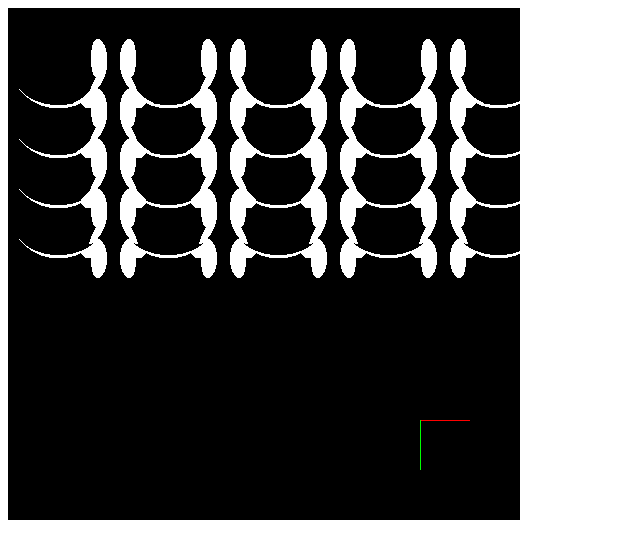
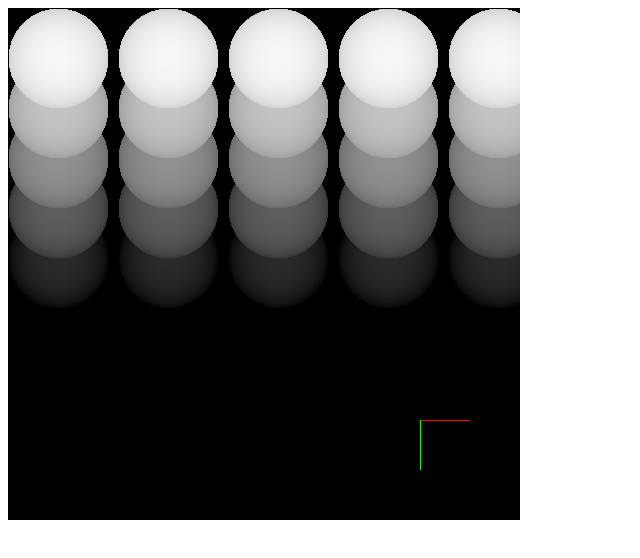
Before and after one commit to citelao/why_not_renderer, a website with bundled scripts: page src/index.html in a window 1280 px wide. Shown: the whole page, without its empty margins (0-640 px from the left). Built offline with nearby package versions, Linux system fonts and the light colour scheme.

Commit message:
allow different render modes and prototype radios

```diff
--- a/src/js/index.ts
+++ b/src/js/index.ts
@@ -7,6 +7,11 @@ console.log("Loading renderer!");
 
 const canvas = document.getElementById("canvas") as HTMLCanvasElement;
 const ctx = canvas.getContext("2d");
+
+// const render_type_radios = document.getElementsByName("render_type");
+
+type RenderMode = "regular" | "depth";
+let renderMode: RenderMode = "depth";
 
 const WIDTH = 512;
 const HEIGHT = 512;
@@ -186,10 +191,25 @@ function cast(scene: IScene, ray: Ray3D, iteration = 0): Color {
     // Get collisions.
     const collisions = collideRay(scene, ray);
 
-    if (collisions.length > 0) {
+    // If we had no collisions, return black.
+    if (collisions.length === 0) {
+        return BLACK;
+    }
+
     const lastCollision = collisions[0];
-        // const depth = lastCollision.collision.point.minus(pt).magnitude();
-        const color = COLOR_MAX; //Math.min(COLOR_MAX, (1 - (depth / 300)) * COLOR_MAX);
+
+    if (renderMode === "depth") {
+        // Simply find the depth and return that as our color.
+        const depth = lastCollision.collision.point.minus(ray.pt).magnitude();
+        const color = Math.min(COLOR_MAX, (1 - (depth / 300)) * COLOR_MAX);
+        return {
+            r: color,
+            g: color,
+            b: color
+        };
+    }
+
+    const color = COLOR_MAX;
 
     const MAX_MAGNITUDE = 1;
     if (iteration >= MAX_MAGNITUDE) {
@@ -225,9 +245,6 @@ function cast(scene: IScene, ray: Ray3D, iteration = 0): Color {
         g: color,
         b: color
     };
-    }
-
-    return BLACK;
 }
 
 function getRayForScreenCoordinates(pos: Pos): Ray3D {
@@ -297,6 +314,21 @@ repeat(SCALE_SIZE, (y) => {
 
 ctx.putImageData(imageData, 0, 0);
 
+// render_type_radios.forEach((r) => {
+//     (r as HTMLInputElement).addEventListener("change", function (e) {
+//         switch(this.value) {
+//         case "regular":
+//             renderMode = "regular";
+//             break;
+//         case "depth":
+//             renderMode = "depth";
+//             break;
+//         default:
+//             throw new Error(`Unknown value '${this.value}'`);
+//         }
+//     });
+// });
+
 canvas.addEventListener("mousemove", function (e) {
     const rect = this.getBoundingClientRect();
     const pos = {
```
Also changed, not shown: src/index.html (+7 -0 lines). Lines whose indentation alone changed are shown as unchanged.
